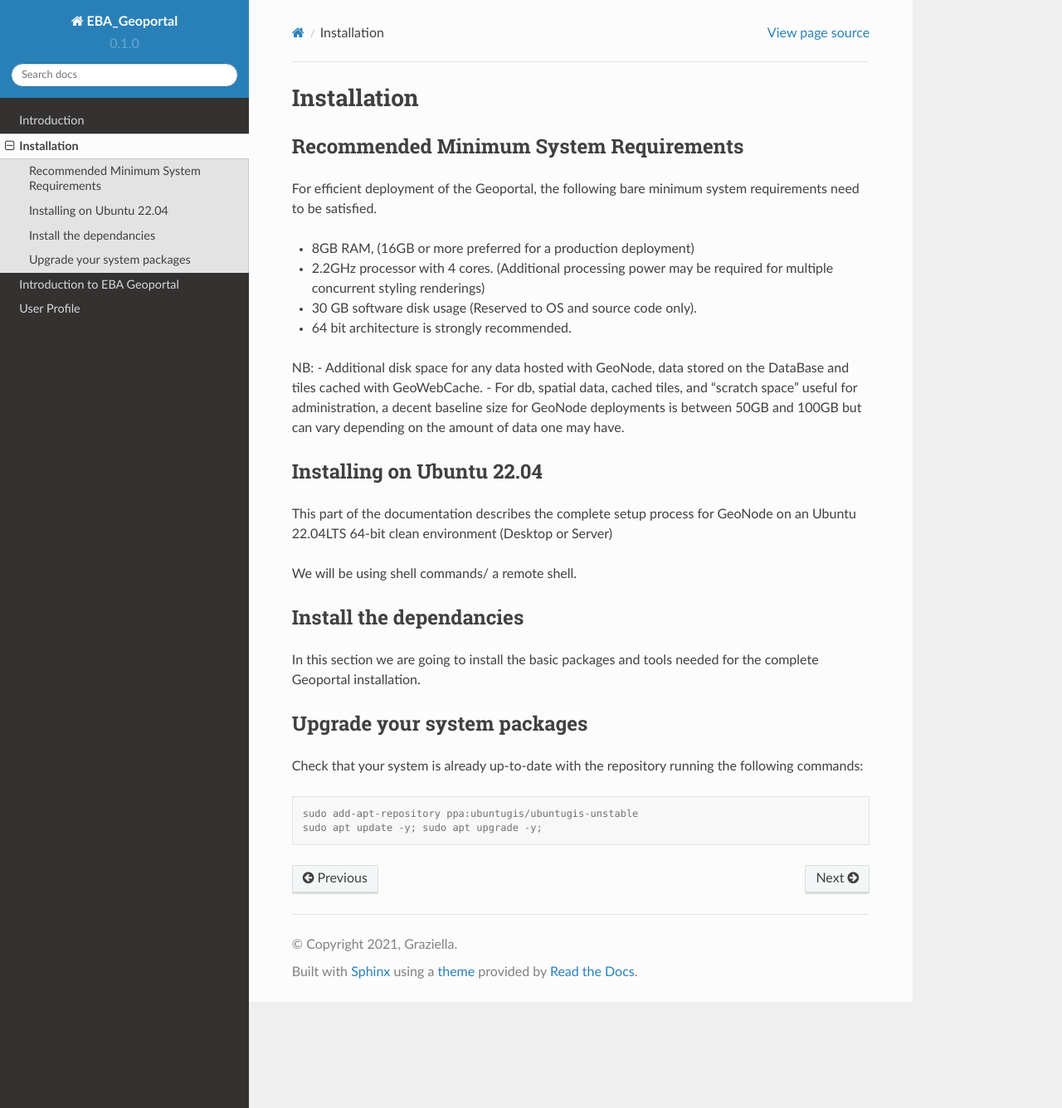
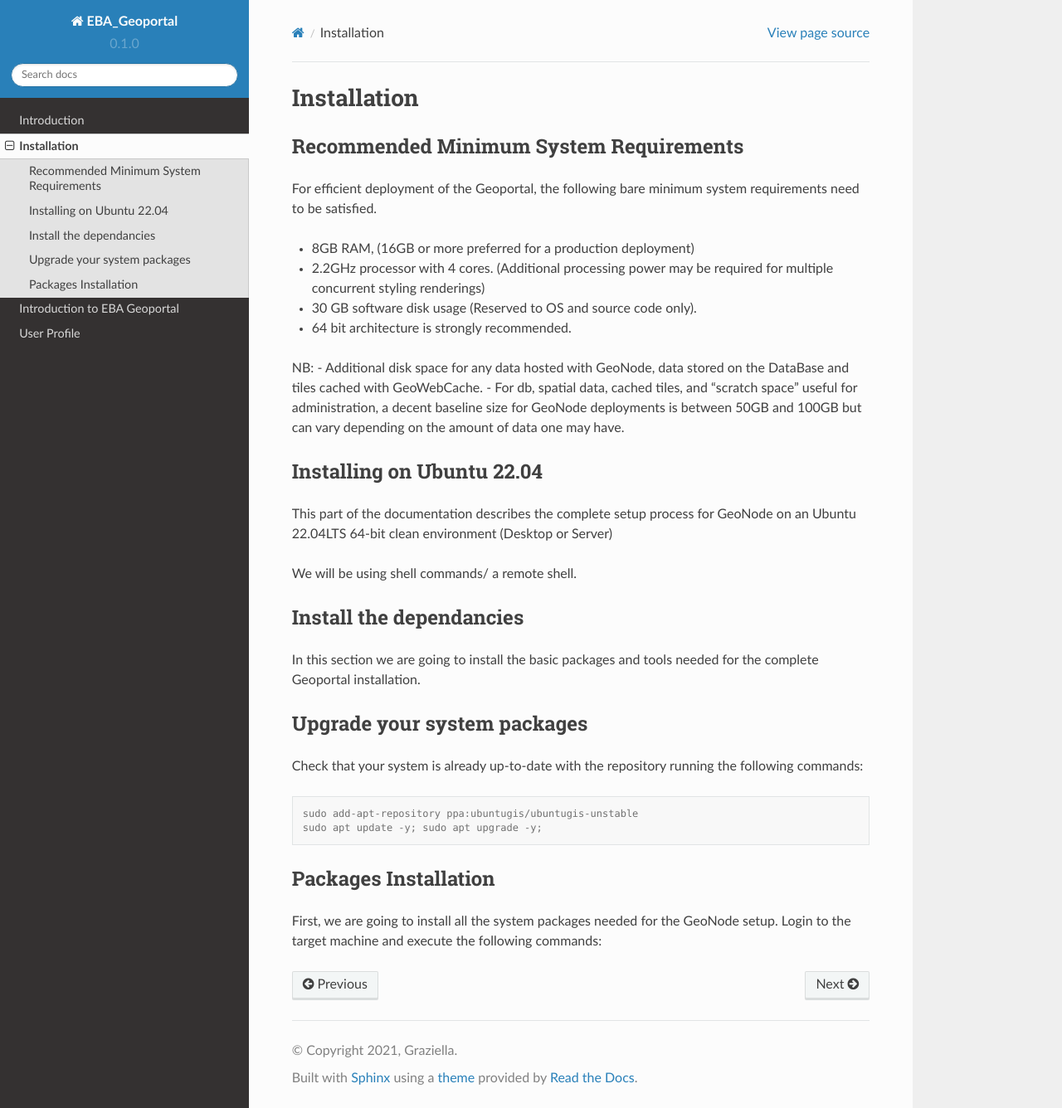
Before and after one commit to anjogu/ebageoportal-tutorial, a Sphinx documentation site: the page built from docs/source/installation.rst, in a window 1280 px wide and 1336 px high. Shown: the whole window at 83% size. Built offline with Sphinx 7.4.7 and the Read the Docs theme 2.0.0, drawn with Linux system fonts in a browser that asks for light colours.

Commit message:
installation updates

```diff
--- a/docs/source/installation.rst
+++ b/docs/source/installation.rst
@@ -48,7 +48,6 @@ Install the dependancies
 
 In this section we are going to install the basic packages and tools needed for the complete Geoportal installation.
 
-
 .. toctree::
    :maxdepth: 4
    :caption: Contents:
@@ -63,3 +62,13 @@ Check that your system is already up-to-date with the repository running the fol
 
     sudo add-apt-repository ppa:ubuntugis/ubuntugis-unstable
     sudo apt update -y; sudo apt upgrade -y;
+
+
+.. toctree::
+   :maxdepth: 4
+   :caption: Contents:
+
+------------
+Packages Installation
+------------
+First, we are going to install all the system packages needed for the GeoNode setup. Login to the target machine and execute the following commands:
```
